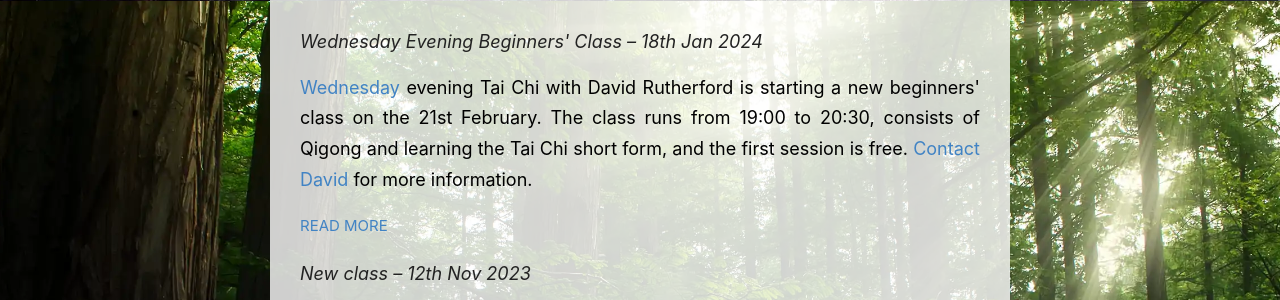
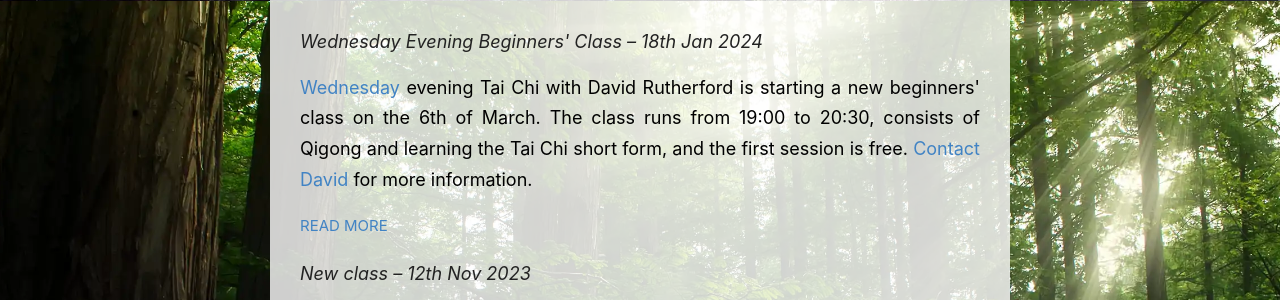
Before and after one commit to xanthipe/wutan-bath, a Jekyll site: the page built from index.html, in a window 1280 px wide. Shown: the part 899-1199 px from the top of the page. Built offline with Jekyll 4.4.1, drawn with Linux system fonts in a browser that asks for light colours; the list of posts is cut into pages by our own code.

Commit message:
Update 2024-01-18-new-beginners-class.md

```diff
--- a/_posts/2024-01-18-new-beginners-class.md
+++ b/_posts/2024-01-18-new-beginners-class.md
@@ -5,4 +5,4 @@ categories: Classes
 tags: news
 ---
 
-[Wednesday]({{"/classes/#wednesday" | relative_url }}) evening Tai Chi with David Rutherford is starting a new beginners&apos; class on the 21st February. The class runs from 19:00 to 20:30, consists of Qigong and learning the Tai Chi short form, and the first session is free. [Contact David]({{"/contact/#david-rutherford-contact" | relative_url }}) for more information.
+[Wednesday]({{"/classes/#wednesday" | relative_url }}) evening Tai Chi with David Rutherford is starting a new beginners&apos; class on the 6th of March. The class runs from 19:00 to 20:30, consists of Qigong and learning the Tai Chi short form, and the first session is free. [Contact David]({{"/contact/#david-rutherford-contact" | relative_url }}) for more information.
```
